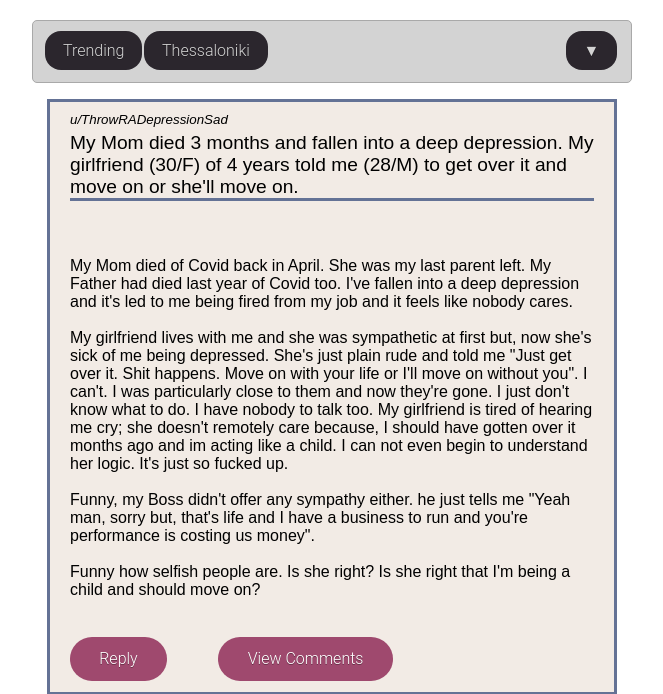
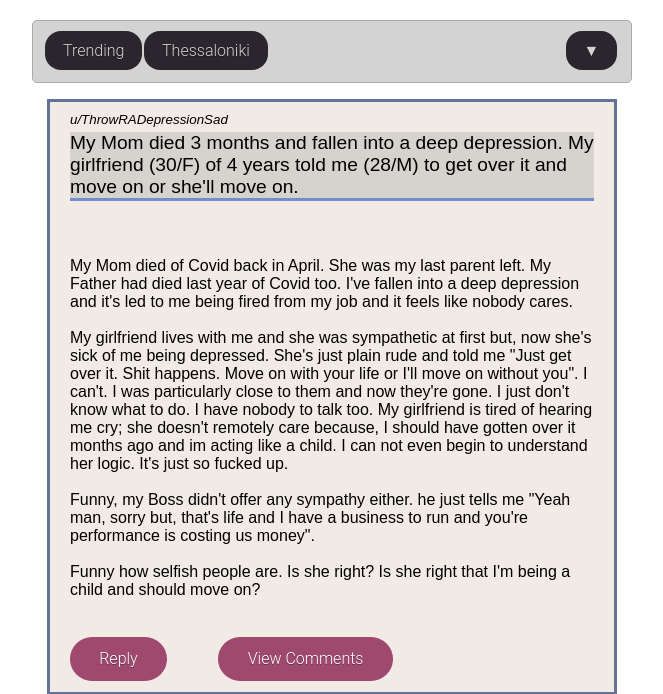
Before and after one commit to helenmand/Stop-Hate-Crimes, a PHP site: page /feed.html in a window 1280 px wide, with the pointer over the restyled element. Shown: the part 101-795 px from the top of the page, without its empty margins (308-971 px from the left). Run offline with PHP 8.4, Linux system fonts and the light colour scheme.

Commit message:
post title changes color when hovered

```diff
--- a/post.css
+++ b/post.css
@@ -22,6 +22,12 @@
     border-right: hidden;
 }
 
+.postTitle:hover {
+    cursor: pointer;
+    border-color: #718cd1;
+    background-color: #d6d2ce;
+}
+
 .postBody {
     white-space: pre-line;
     padding-top: 20px;
```
